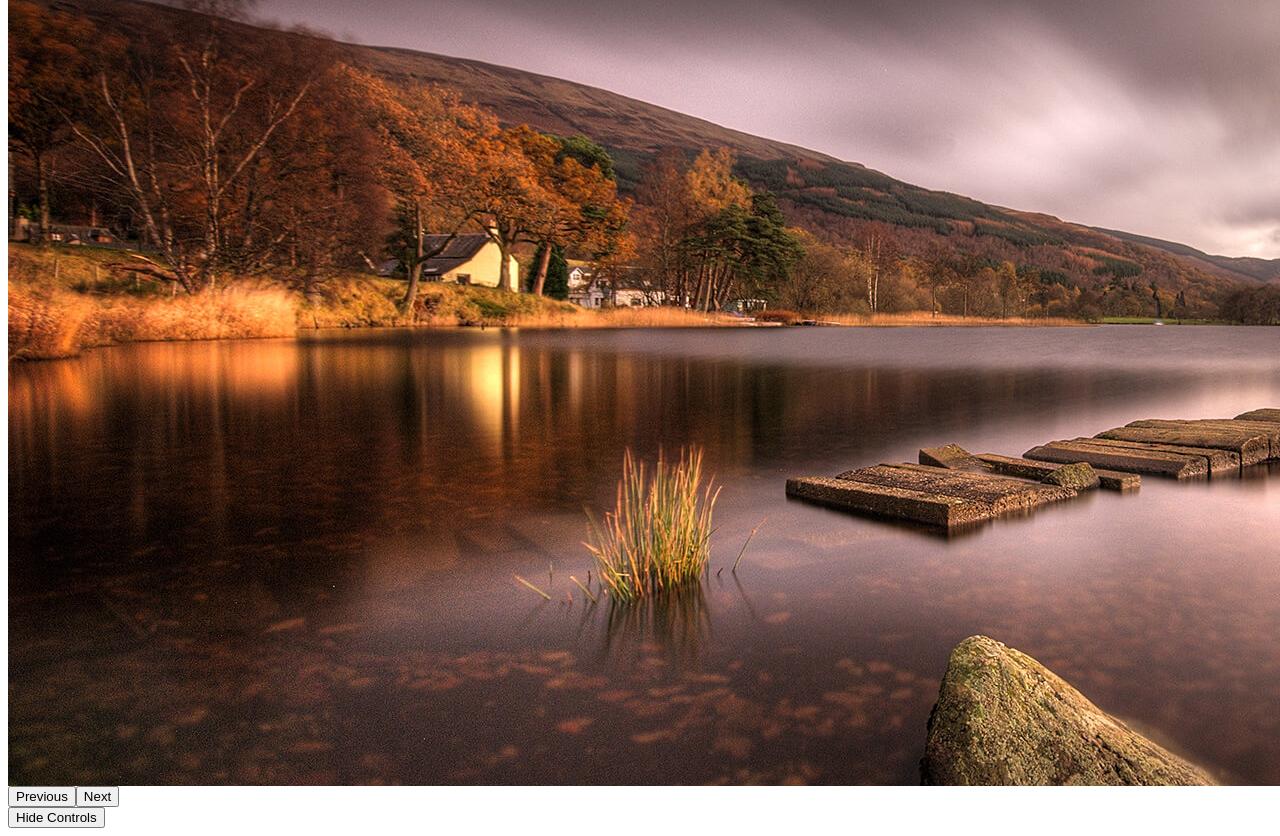
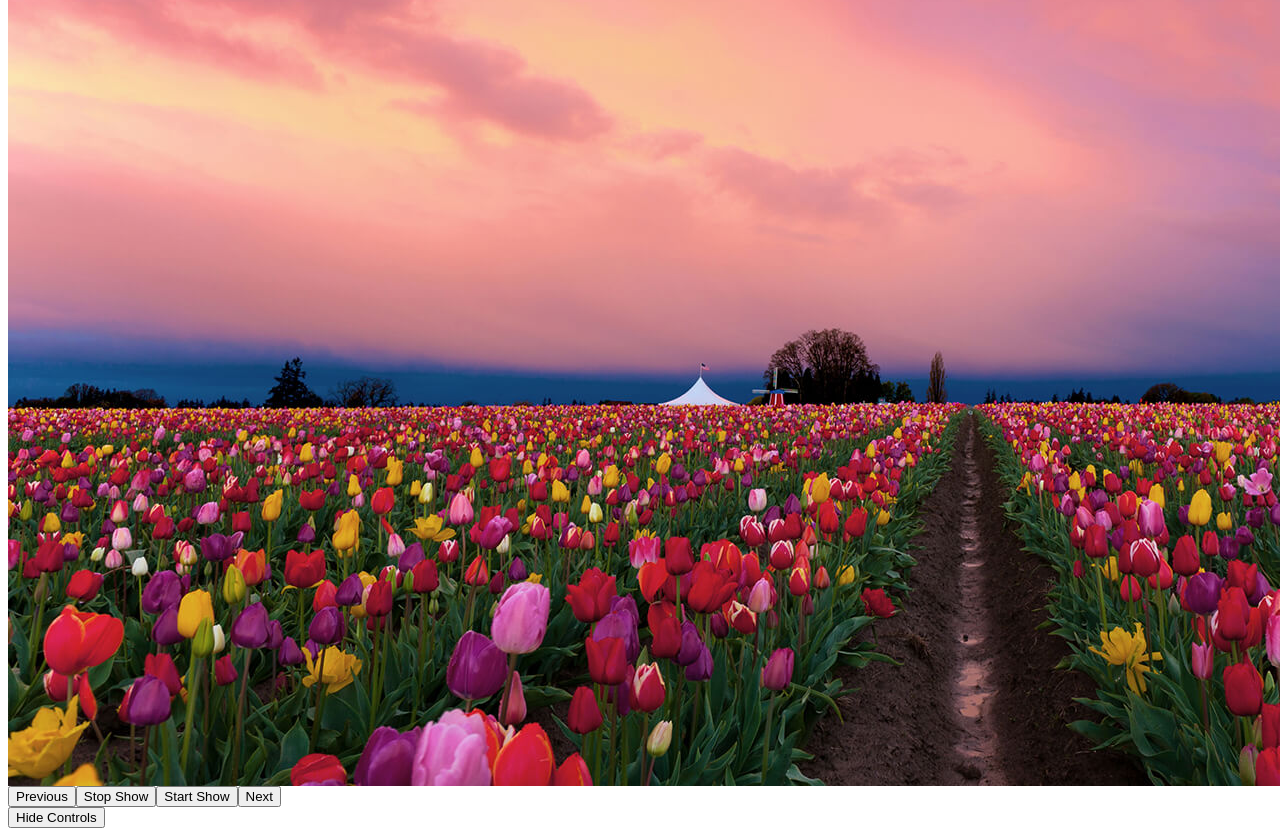
Before and after one commit to Pavl0ffN94/slider-JS, a plain HTML site: page Slider JS/index.html in a window 1280 px wide. Shown: the part 302-1138 px from the top of the page. Drawn offline with Linux system fonts and the light colour scheme.

Commit message:
add btn start/stop

```diff
--- a/Slider JS/index.html
+++ b/Slider JS/index.html
@@ -3,10 +3,10 @@
 <head>
     <meta charset="UTF-8">
     <meta name="viewport" content="width=device-width, initial-scale=1.0">
-    <title>Document</title>
+    <title>SliderJS</title>
 </head>
 <body>
-    <div class="slider" id="slider">
+    <div  id="slider">
         <img src="./img/10. Цветы.jpg" alt="Flower">
         <img src="./img/12. Вода.jpg" alt="Water">
         <img src="./img/16. Город.jpg" alt="City">
@@ -20,14 +20,13 @@
         new SliderJS ({
             id: 'slider',
             options:{
-                maxSlides: 2,
+                maxSlides: 4,
                 loop: true,
                 controls:true,
                 hideControls: false,
-                autoplay:true,
-                interval:4000
+                autoplay:false,
+                interval:1000
             }
-
         })
     </script>
 </body>
--- a/Slider JS/script.js
+++ b/Slider JS/script.js
@@ -1,6 +1,7 @@
 function SliderJS(options) {
   const slider = document.querySelector(`#${options.id}`);
   const slides = slider.querySelectorAll('img');
+
   let currentSlide = 0;
   let interval;
 
@@ -39,7 +40,18 @@ function SliderJS(options) {
       prevBtn.textContent = 'Previous';
       prevBtn.addEventListener('click', () => {
         prevSlide();
+        console.dir(prevBtn);
+      });
+
+      const stopShow = document.createElement('button');
+      stopShow.textContent = 'Stop Show';
+      stopShow.addEventListener('click', () => {
         stopSlider();
+      });
+
+      const startShow = document.createElement('button');
+      startShow.textContent = 'Start Show';
+      startShow.addEventListener('click', () => {
         startSlider();
       });
 
@@ -47,11 +59,11 @@ function SliderJS(options) {
       nextBtn.textContent = 'Next';
       nextBtn.addEventListener('click', () => {
         nextSlide();
-        stopSlider();
-        startSlider();
       });
 
       controlsContainer.appendChild(prevBtn);
+      controlsContainer.appendChild(stopShow);
+      controlsContainer.appendChild(startShow);
       controlsContainer.appendChild(nextBtn);
       slider.appendChild(controlsContainer);
     }
@@ -71,9 +83,6 @@ function SliderJS(options) {
       slider.appendChild(controlsContainer);
     }
 
-    if (options.options.loop) {
-      startSlider();
-    }
   }
 
   initSlider();
```
